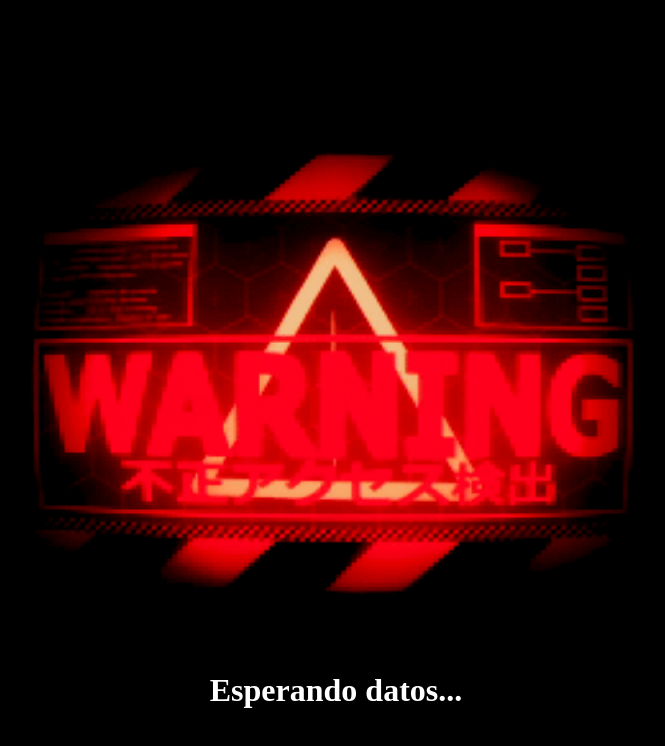
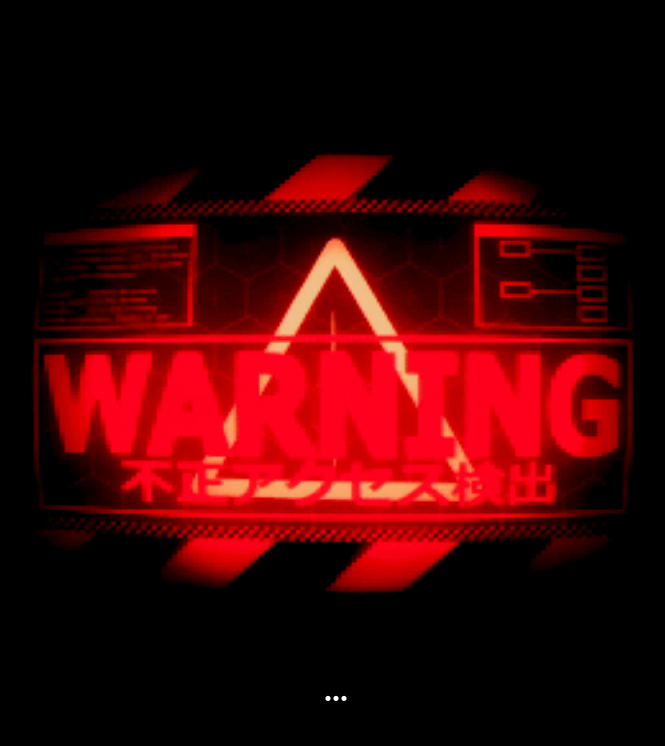
Before and after one commit to erick949/Alarma, a plain HTML site: page mostrar_alarma.html in a window 1280 px wide. Shown: the whole page, without its empty margins (304-969 px from the left). Drawn offline with Linux system fonts and the light colour scheme.

Commit message:
Update mostrar_alarma.html
dejando solo 3 puntos en lugar de esperando datos

```diff
--- a/mostrar_alarma.html
+++ b/mostrar_alarma.html
@@ -63,6 +63,6 @@
 <body>
     <!-- Ruta del GIF que quieres mostrar -->
     <img src="alarma.gif" alt="Imagen de alarma">
-    <div id="mensaje">Esperando datos...</div>
+    <div id="mensaje">...</div>
 </body>
 </html>
```
